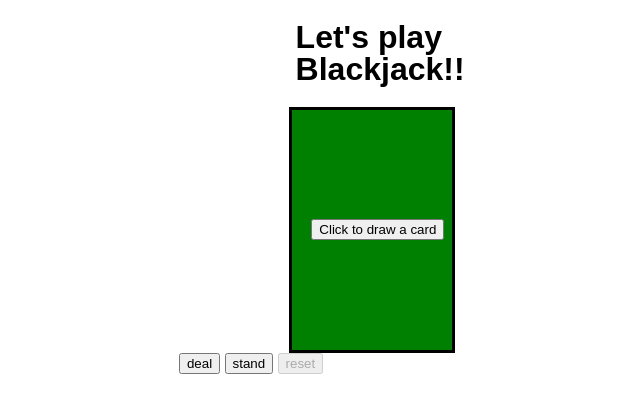
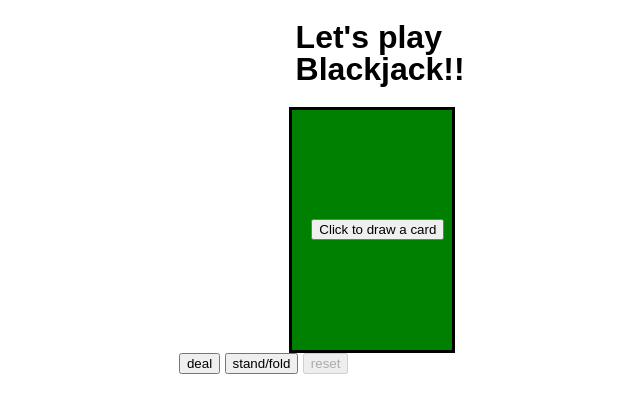
Before and after one commit to WillWarren1/blackjack, a website: page public/index.html in a window 1280 px wide. Shown: the full height of the page, 299-939 px from the left. Drawn offline with Linux system fonts and the light colour scheme.

Commit message:
changed stand button to stand/fold

```diff
--- a/public/index.html
+++ b/public/index.html
@@ -14,7 +14,7 @@
         <button id="draw">Click to draw a card</button>
       </section>
       <button class="deal">deal</button>
-      <button class="stand">stand</button>
+      <button class="stand">stand/fold</button>
       <button class="reset">reset</button>
       <ul></ul>
 
```
